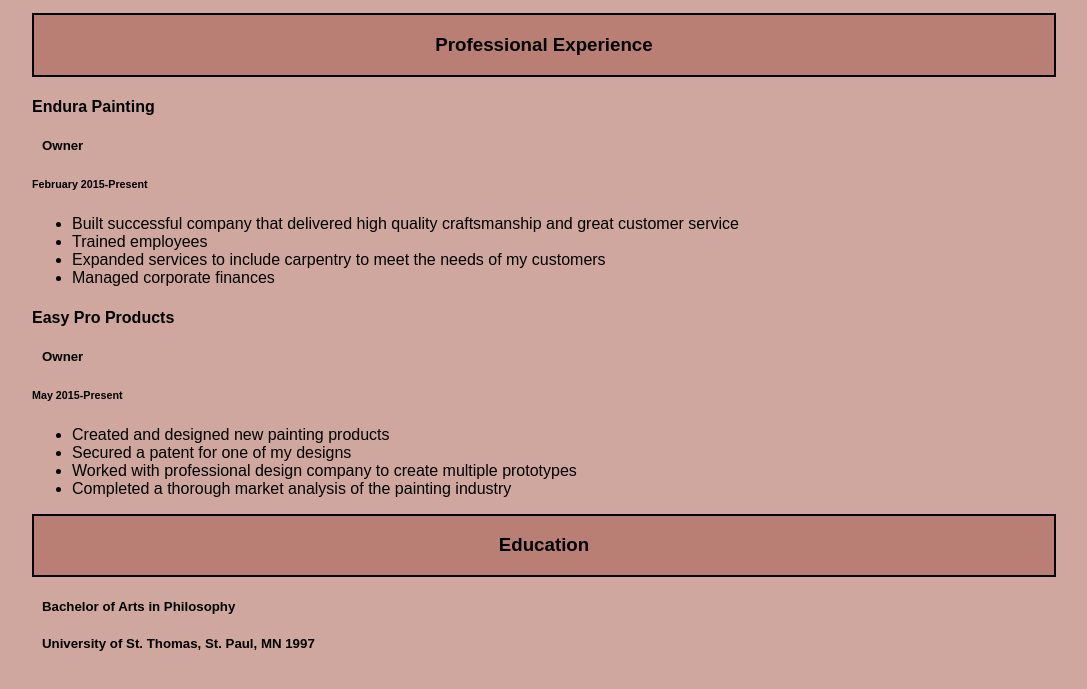
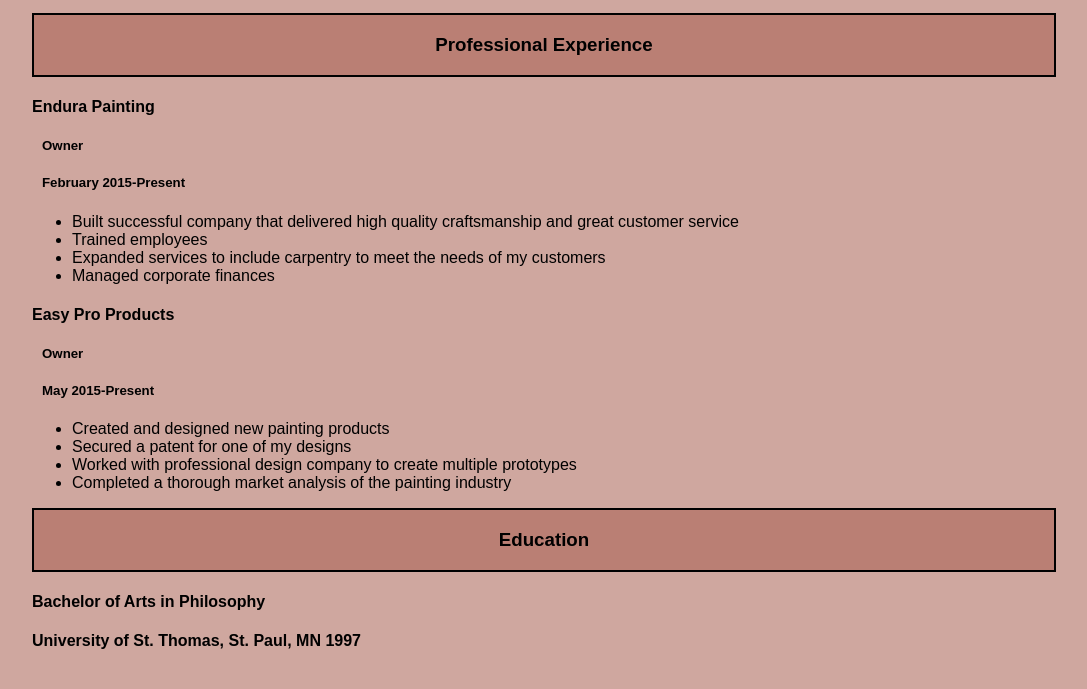
Before and after one commit to stevevmas/stevevmas.github.io, a plain HTML site: page index.html in a window 1280 px wide. Shown: the part 207-896 px from the top of the page, without its empty margins (96-1183 px from the left). Drawn offline with Linux system fonts and the light colour scheme.

Commit message:
Update index.html

```diff
--- a/index.html
+++ b/index.html
@@ -19,7 +19,7 @@
   <div>
     <h4>Endura Painting</h4>
     <h5>Owner</h5>
-    <h6>February 2015-Present</h6>
+    <h5>February 2015-Present</h5>
 
     <ul>
       <li>Built successful company that delivered high quality craftsmanship and great customer service</li>
@@ -33,7 +33,7 @@
   <div>
     <h4>Easy Pro Products</h4>
     <h5>Owner</h5>
-    <h6>May 2015-Present</h6>
+    <h5>May 2015-Present</h5>
 
     <ul>
       <li>Created and designed new painting products</li>
@@ -48,7 +48,7 @@
   </div>
 
   <div>
-    <h5>Bachelor of Arts in Philosophy</h5>
-    <h5>University of St. Thomas, St. Paul, MN 1997</h5>
+    <h4>Bachelor of Arts in Philosophy</h4>
+    <h4>University of St. Thomas, St. Paul, MN 1997</h4>
 </body>
 </html>
```
